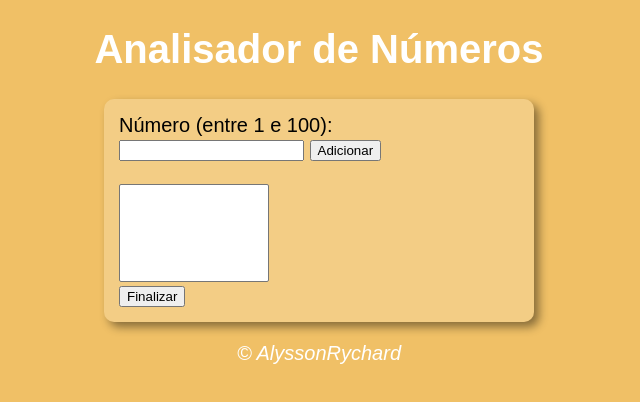
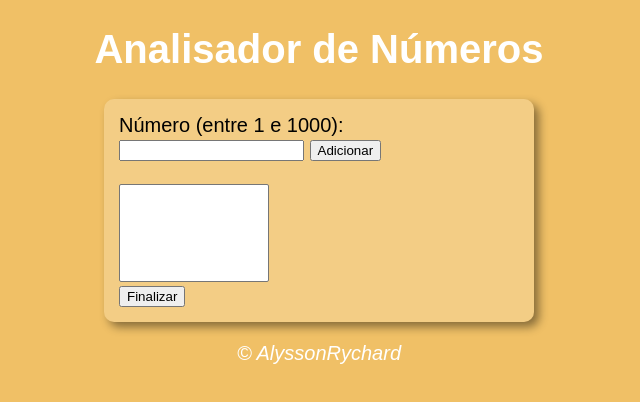
Before and after one commit to arcorreiaa/Analisador-de-numero, a plain HTML site: page index.html in a window 1280 px wide. Shown: the full height of the page, 321-961 px from the left. Drawn offline with Linux system fonts and the light colour scheme.

Commit message:
Update index.html

```diff
--- a/index.html
+++ b/index.html
@@ -13,7 +13,7 @@
     </header>
     <section>
         <div>
-            Número (entre 1 e 100):
+            Número (entre 1 e 1000):
             <input type="number" name="fnum" id="fnum">
             <input id="cu" type="button" value="Adicionar" onclick="adicionar()">
             <br><br><select name="flista" id="flista" size="6"></select>
```
